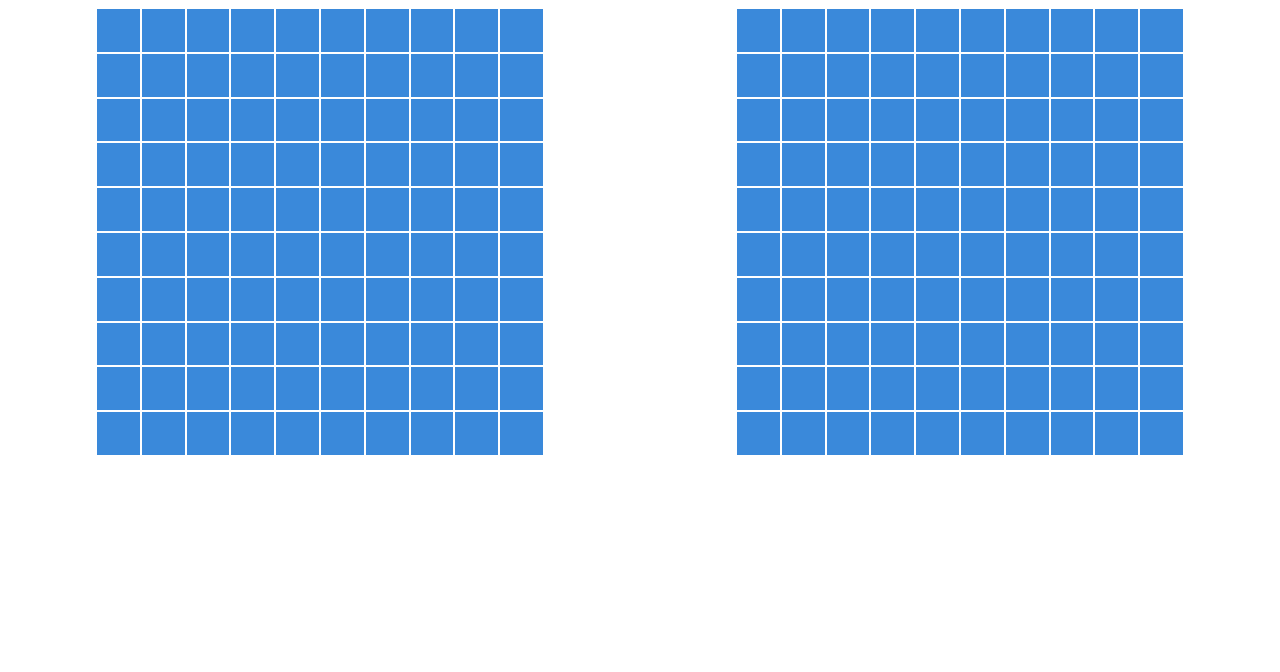
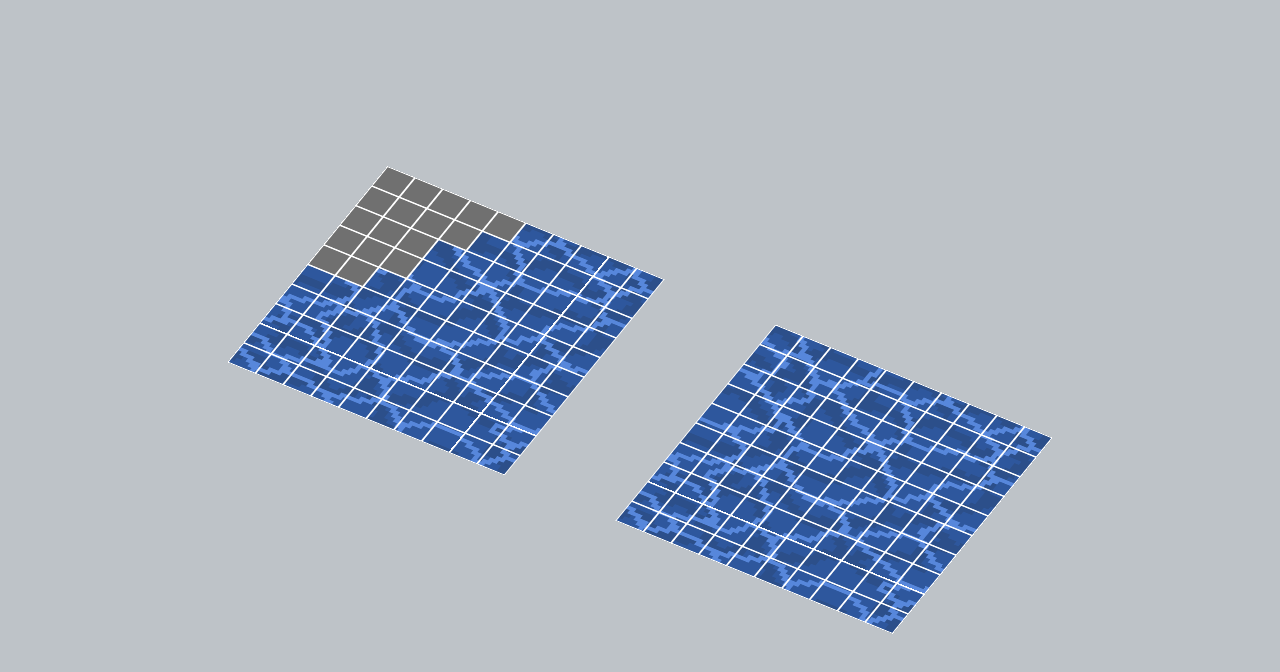
Before and after one commit to Scalaptia/battleship, a website built with Vite: page index.html in a window 1280 px wide. Built offline with nearby package versions, Linux system fonts and the light colour scheme.

Commit message:
Style Gameboard with isometric view

```diff
--- a/src/main.ts
+++ b/src/main.ts
@@ -27,24 +27,28 @@ cpu.gameboard.placeShip(Ships.Submarine, 0, 3, false);
 cpu.gameboard.placeShip(Ships.Destroyer, 0, 4, false);
 
 /* UI */
-const fillBoard = (boardEl: HTMLDivElement, board: Gameboard) => {
+const fillBoard = (boardEl: HTMLElement, board: Gameboard, show: boolean) => {
     boardEl.innerHTML = "";
 
     for (let i = 0; i < board.boardGrid.length; i++) {
         for (let j = 0; j < board.boardGrid[i].length; j++) {
-            const cellEl = document.createElement("div");
-
-            cellEl.classList.add("cell");
+            const cellEl = document.createElement("cell");
             cellEl.dataset.y = `${i}`;
             cellEl.dataset.x = `${j}`;
 
+            if (show) {
+                if (board.boardGrid[i][j].ship) {
+                    cellEl.classList.add("ship");
+                }
+            }
+
             if (board.boardGrid[i][j].ship) {
                 if (board.boardGrid[i][j].hit) {
-                    cellEl.classList.add("hit");
-                }
-
-                if (board.boardGrid[i][j].ship!.sunk) {
-                    cellEl.classList.add("sunk");
+                    if (board.boardGrid[i][j].ship!.sunk) {
+                        cellEl.classList.add("sunk");
+                    } else {
+                        cellEl.classList.add("hit");
+                    }
                 }
             } else {
                 if (board.boardGrid[i][j].hit) {
@@ -59,16 +63,14 @@ const fillBoard = (boardEl: HTMLDivElement, board: Gameboard) => {
 
 const boardsContainerEl = document.getElementById("boards-container")!;
 
-const p1BoardEl = document.createElement("div");
+const p1BoardEl = document.createElement("board");
 p1BoardEl.id = "p1-board";
-p1BoardEl.classList.add("board");
 
-const cpuBoardEl = document.createElement("div");
+const cpuBoardEl = document.createElement("board");
 cpuBoardEl.id = "cpu-board";
-cpuBoardEl.classList.add("board");
 
-fillBoard(p1BoardEl, p1.gameboard);
-fillBoard(cpuBoardEl, cpu.gameboard);
+fillBoard(p1BoardEl, p1.gameboard, true);
+fillBoard(cpuBoardEl, cpu.gameboard, false);
 
 boardsContainerEl.appendChild(p1BoardEl);
 boardsContainerEl.appendChild(cpuBoardEl);
@@ -79,5 +81,5 @@ cpuBoardEl.addEventListener("click", (e) => {
     console.log(x, y);
 
     p1.attack(cpu.gameboard, x, y);
-    fillBoard(cpuBoardEl, cpu.gameboard);
+    fillBoard(cpuBoardEl, cpu.gameboard, false);
 });
--- a/src/styles/main.css
+++ b/src/styles/main.css
@@ -1,5 +1,17 @@
 :root {
     color-scheme: light dark;
+}
+
+body {
+    margin: 0;
+    padding: 0;
+    font-family: "Roboto", sans-serif;
+    background-color: #0d213344;
+    color: white;
+    height: 100vh;
+    display: grid;
+    justify-content: center;
+    align-content: center;
 }
 
 /* Gameboard */
@@ -7,23 +19,44 @@
 #boards-container {
     display: grid;
     grid-template-columns: 1fr 1fr;
-    gap: 1rem;
+    gap: 8rem;
+    transform: rotateX(45deg) rotateZ(30deg);
+    /* transform: rotate(30deg) skew(-30deg); */
 }
 
-.board {
+board {
     justify-self: center;
-    width: 35vw;
-    height: 35vw;
+    width: 25vw;
+    height: 25vw;
 
     background-color: white;
     display: grid;
     grid-template-columns: repeat(10, 1fr);
     grid-template-rows: repeat(10, 1fr);
+
+    background-image: url(../../public/water.gif);
+    background-size: cover;
 }
 
-.cell {
+cell {
+    position: relative;
     border: 1px solid white;
-    background-color: rgb(58, 137, 218);
+    /* background-color: rgb(58, 137, 218); */
+}
+
+cell::after {
+    content: "";
+    position: absolute;
+    top: 0;
+    left: 0;
+    width: 100%;
+    height: 100%;
+    background: rgba(0, 0, 0, 0);
+    transition: background 0.1s ease;
+}
+
+cell:hover::after {
+    background: rgba(0, 0, 0, 0.5); /* adjust transparency as needed */
 }
 
 @media (max-width: 800px) {
@@ -37,22 +70,23 @@
 }
 
 /* Ships */
+
 .ship {
+    background-image: none;
     background-color: rgb(112, 112, 112);
 }
 
 .miss {
+    background-image: none;
     background-color: rgb(13, 33, 51);
 }
 
 .hit {
+    background-image: none;
     background-color: red;
 }
 
 .sunk {
-    background-color: rgb(49, 197, 61);
+    background-image: none;
+    background-color: hsl(125, 60%, 48%);
 }
-
-#cpu-board > .cell:hover {
-    opacity: 0.6;
-}
```
Also changed, not shown: public/water.gif (added).
